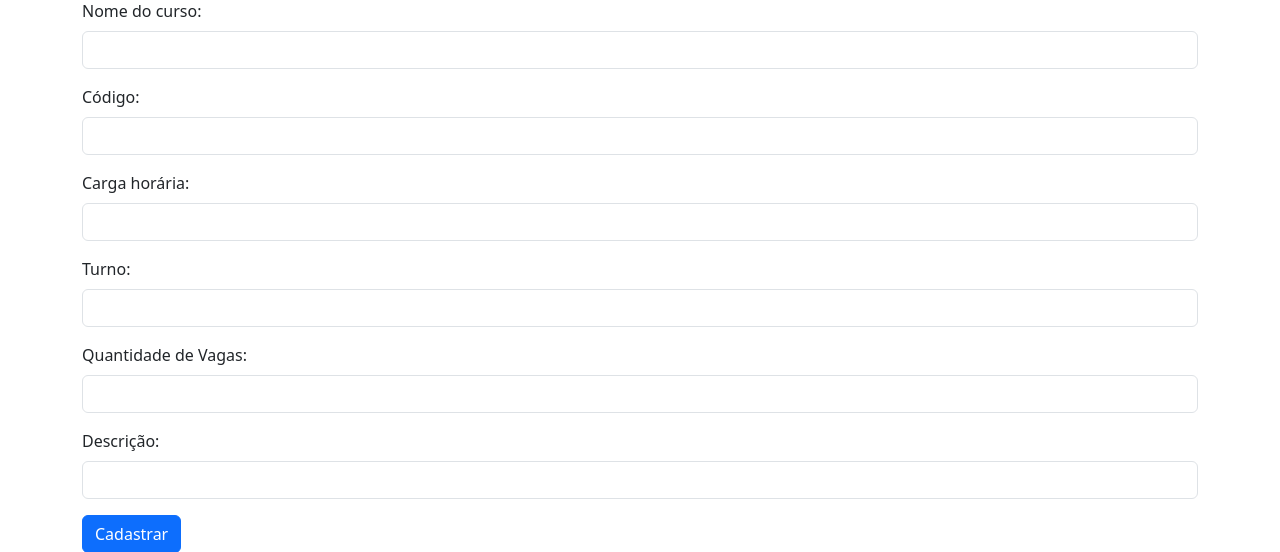
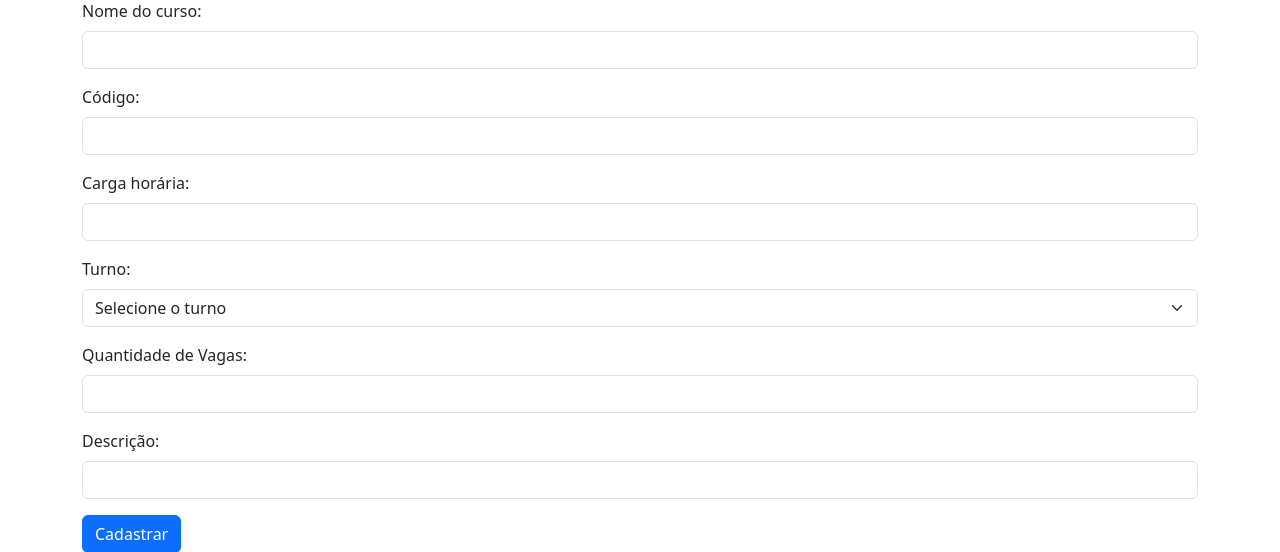
Before and after one commit to LuizTresoldi/Cadastro-Estudante, a PHP site: page /telaCadastroCurso.php in a window 1280 px wide. Shown: the part 97-649 px from the top of the page. Run offline with PHP 8.4, Linux system fonts and the light colour scheme.

Commit message:
feat: troca campo de turno por select no cadastro de curso

```diff
--- a/telaCadastroCurso.php
+++ b/telaCadastroCurso.php
@@ -27,7 +27,12 @@
 
                 <div class="mb-3">
                     <label for="turno" class="form-label">Turno:</label>
-                    <input type="text" id="turno" name="turno" class="form-control" required>
+                    <select class="form-select" id="turno" name="turno" required>
+                        <option value="">Selecione o turno</option>
+                        <option value="manha">Manhã</option>
+                        <option value="tarde">Tarde</option>
+                        <option value="noite">Noite</option>
+                    </select>
                 </div>
 
                 <div class="mb-3">
```
